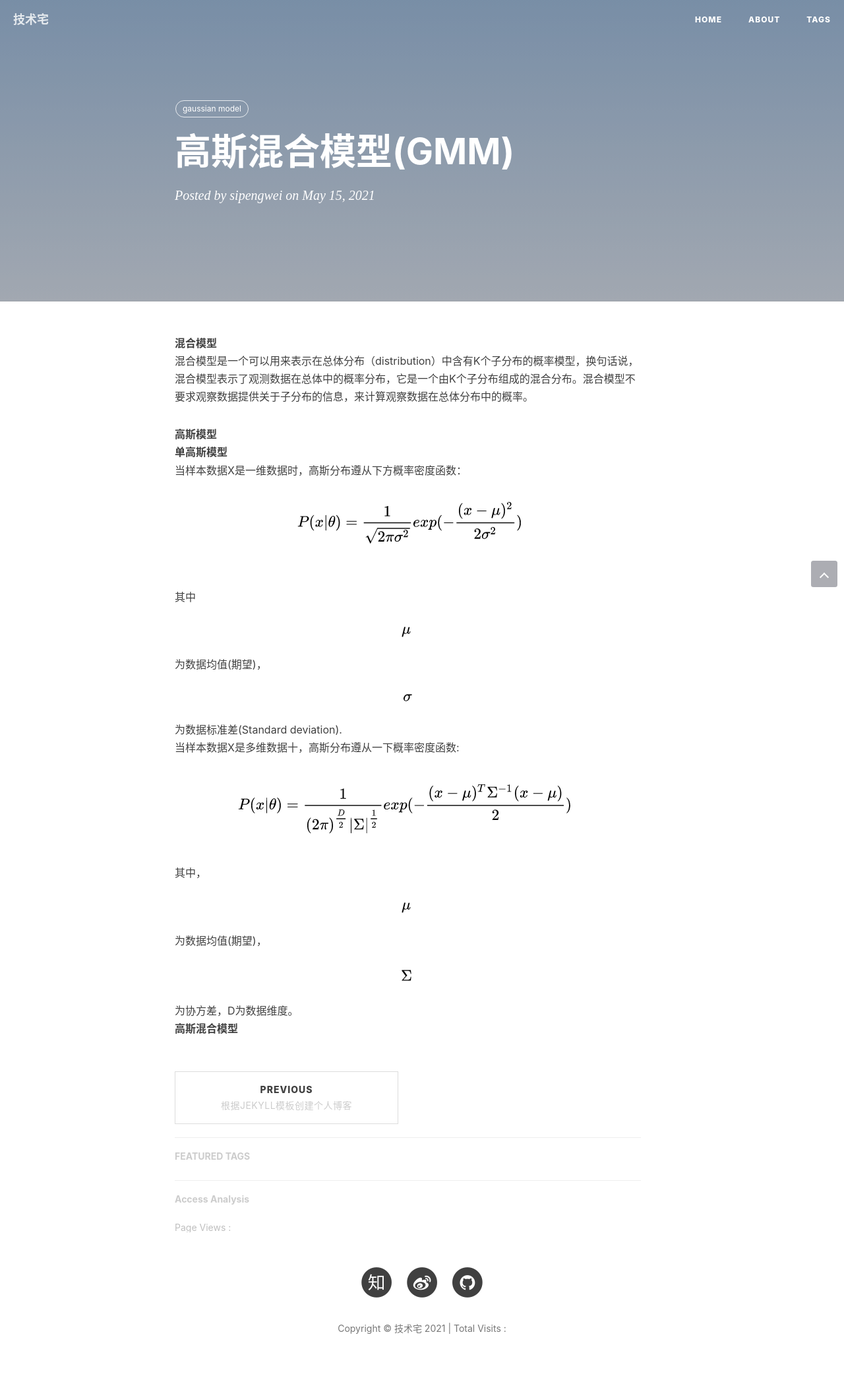
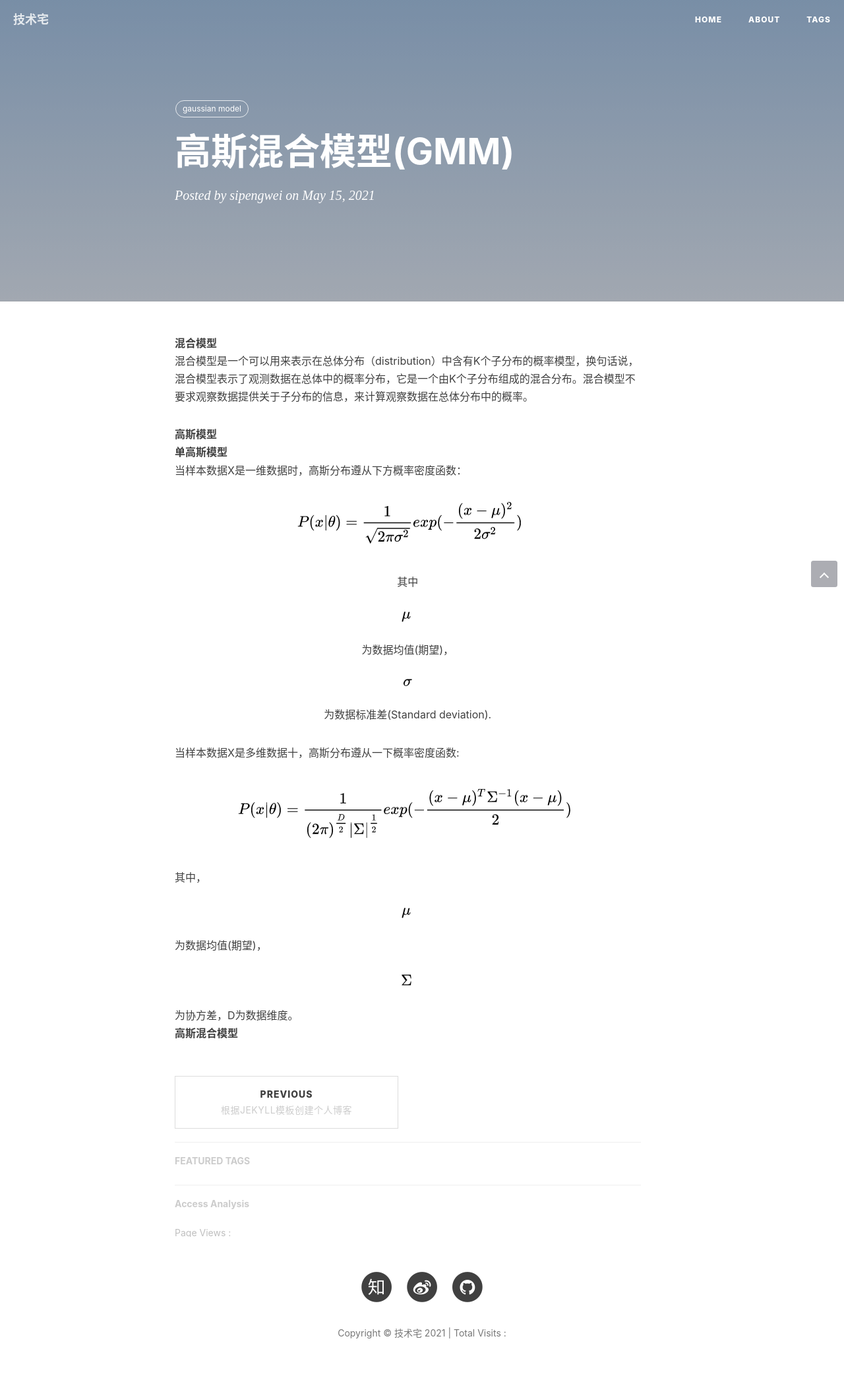
Before and after one commit to currywhm/currywhm.github.io, a Jekyll site: the page built from _posts/2021-05-15-gaussian-mixture-model.markdown, in a window 1280 px wide. Shown: the whole page at 66% size. Built offline with Jekyll 4.4.1, drawn with Linux system fonts in a browser that asks for light colours; nearby versions of some CDN libraries; comment, search, counter and statistics services are not loaded.

Commit message:
1.高斯混合模型

```diff
--- a/_posts/2021-05-15-gaussian-mixture-model.markdown
+++ b/_posts/2021-05-15-gaussian-mixture-model.markdown
@@ -16,7 +16,8 @@ tags:
 **单高斯模型**
 当样本数据X是一维数据时，高斯分布遵从下方概率密度函数：
 <img src="/img/in-post/gaussian_model/gaussian_1.png"/>
-其中<img src="/img/in-post/gaussian_model/qiwang.png"/>为数据均值(期望)，<img src="/img/in-post/gaussian_model/sd.png"/>为数据标准差(Standard deviation).
+<center class="half">
+其中<img src="/img/in-post/gaussian_model/qiwang.png"/>为数据均值(期望)，<img src="/img/in-post/gaussian_model/sd.png"/>为数据标准差(Standard deviation).</center>
 当样本数据X是多维数据十，高斯分布遵从一下概率密度函数:
 <img src="/img/in-post/gaussian_model/gaussian_2.png"/>
 其中，<img src="/img/in-post/gaussian_model/qiwang.png"/>为数据均值(期望)，<img src="/img/in-post/gaussian_model/cov.png"/>为协方差，D为数据维度。
```
